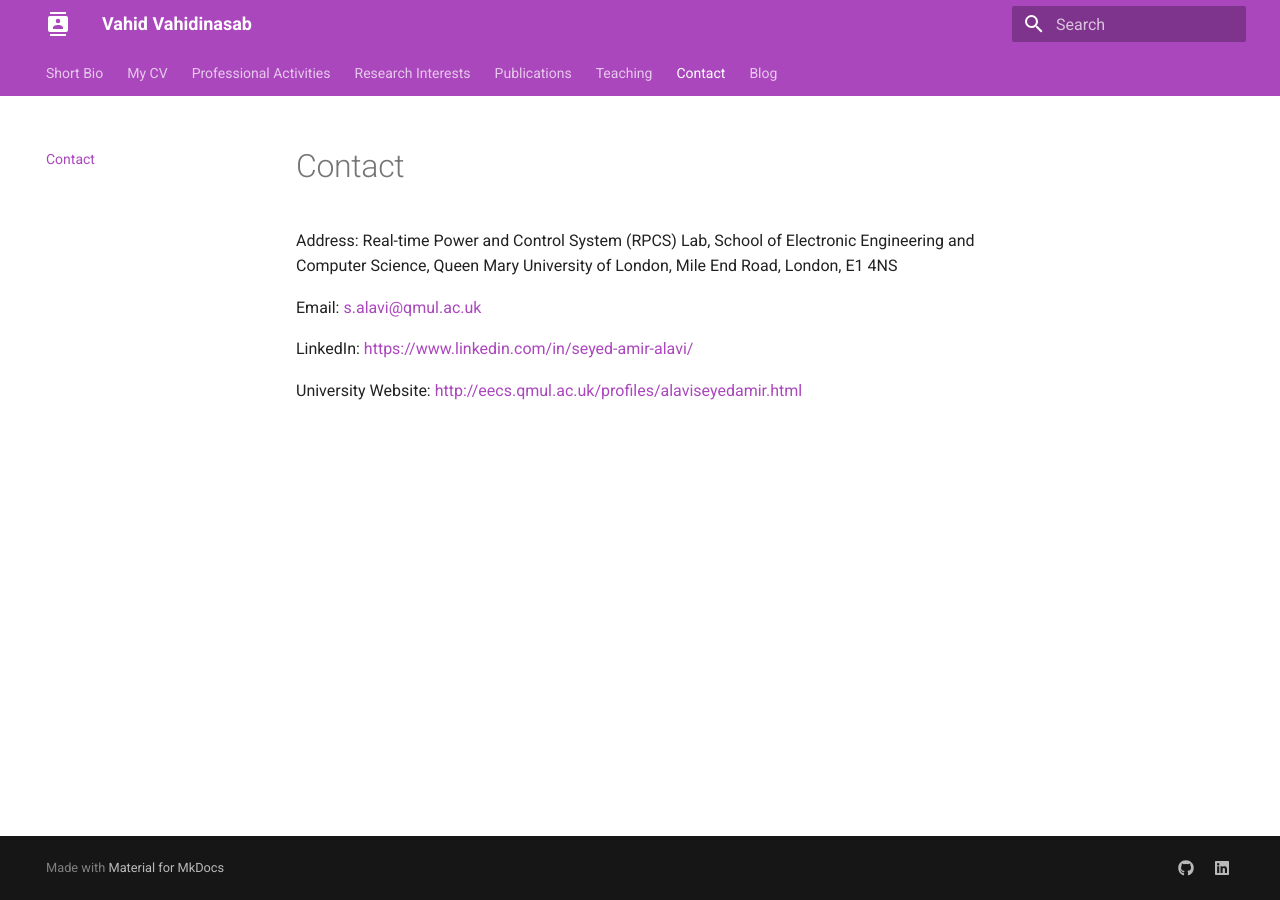
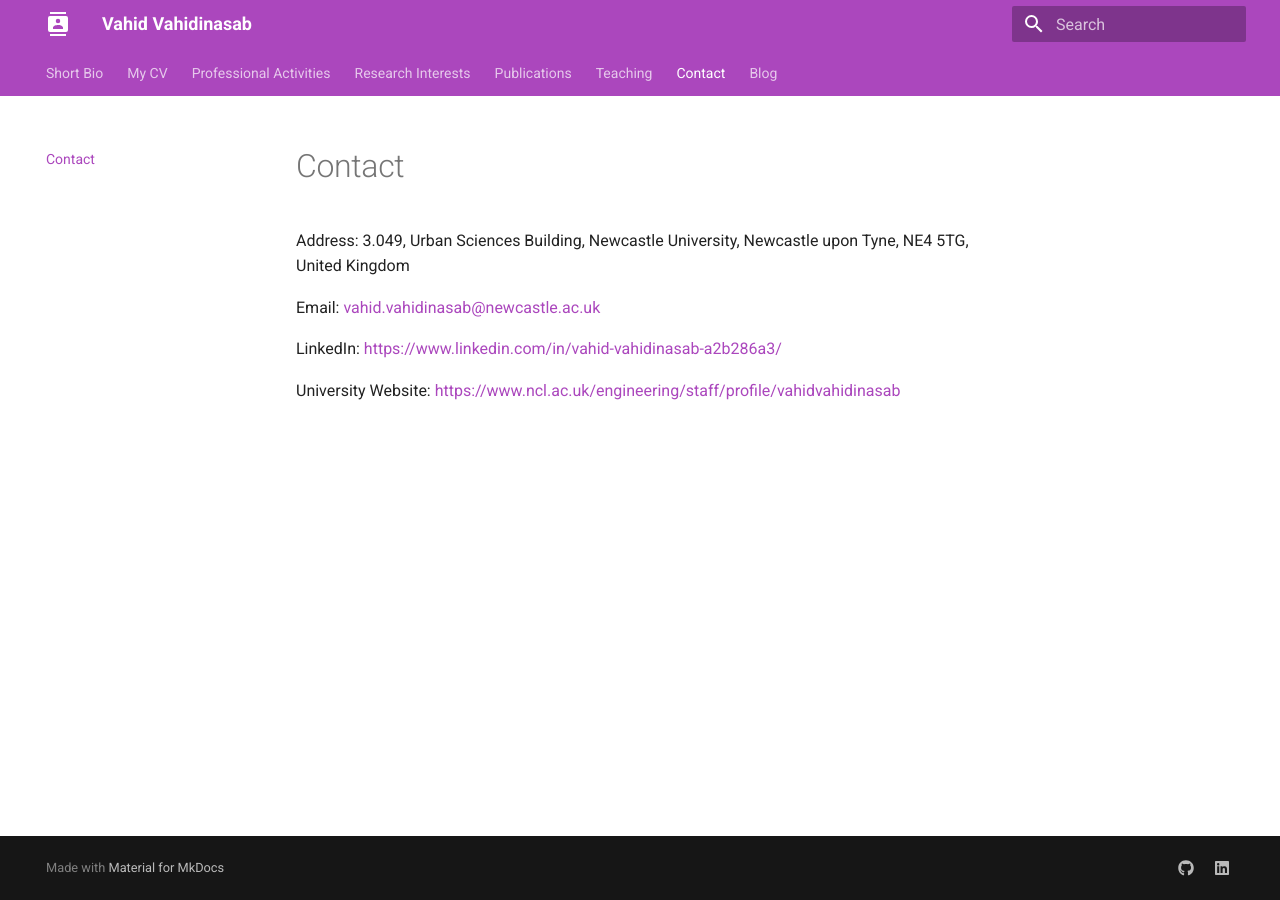
Before and after one commit to vahidinasab/vahidinasab.github.io, an MkDocs documentation site: the page built from docs/contact.md, in a window 1280 px wide. Built offline with MkDocs 1.6.1 and Material for MkDocs 9.7.7, drawn with Linux system fonts in a browser that asks for light colours.

Commit message:
Update contact.md

```diff
--- a/docs/contact.md
+++ b/docs/contact.md
@@ -1,9 +1,9 @@
 # Contact
 
-Address: Real-time Power and Control System (RPCS) Lab, School of Electronic Engineering and Computer Science, Queen Mary University of London, Mile End Road, London, E1 4NS
+Address: 3.049, Urban Sciences Building, Newcastle University, Newcastle upon Tyne, NE4 5TG, United Kingdom
 
-Email: [s.alavi@qmul.ac.uk](mailto:s.alavi@qmul.ac.uk)
+Email: [vahid.vahidinasab@newcastle.ac.uk](mailto:vahid.vahidinasab@newcastle.ac.uk)
 
-LinkedIn: [https://www.linkedin.com/in/seyed-amir-alavi/](https://www.linkedin.com/in/seyed-amir-alavi/)
+LinkedIn: [https://www.linkedin.com/in/vahid-vahidinasab-a2b286a3/](https://www.linkedin.com/in/vahid-vahidinasab-a2b286a3/)
 
-University Website: [http://eecs.qmul.ac.uk/profiles/alaviseyedamir.html](http://eecs.qmul.ac.uk/profiles/alaviseyedamir.html)
+University Website: [https://www.ncl.ac.uk/engineering/staff/profile/vahidvahidinasab](https://www.ncl.ac.uk/engineering/staff/profile/vahidvahidinasab)
```
